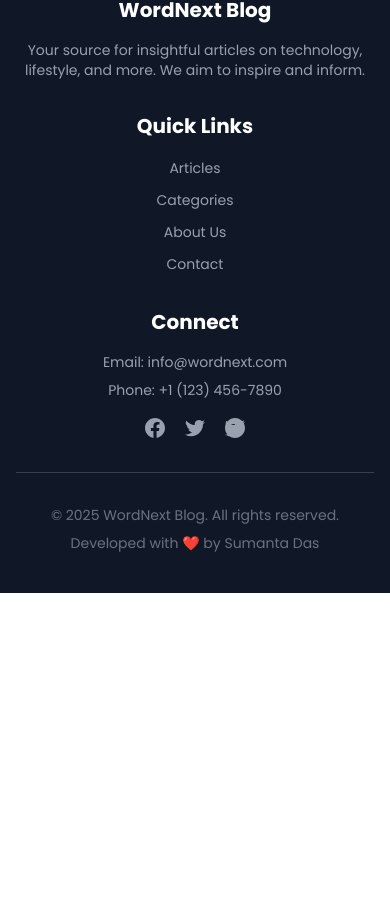
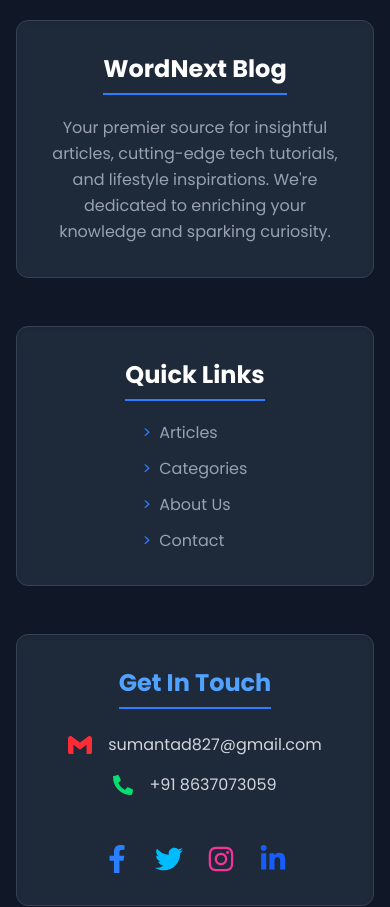
Before and after one commit to sdklick/blog_app_client, a Next.js app: page /writeblog in a window 390 px wide. Shown: the part 968-1875 px from the top of the page. Before the commit the page ends 1561 px from the top, so only its background shows below. Built offline with nearby package versions, Linux system fonts and the light colour scheme; no server answers.

Commit message:
add  some menu

```diff
--- /dev/null
+++ b/app/aboutus/page.jsx
@@ -0,0 +1,61 @@
+export default function AboutPage() {
+  return (
+    <main className="bg-gray-900 text-gray-300 font-inter">
+      {/* Intro */}
+      <section className="max-w-5xl mx-auto px-4 sm:px-6 lg:px-8 py-12 text-center">
+        <p className="text-lg sm:text-xl text-gray-400 max-w-3xl mx-auto">
+          At <span className="text-white font-semibold">WordNext</span>, we
+          believe in the power of storytelling. Whether you're here for tech,
+          lifestyle, or self-growth — you're in the right place.
+        </p>
+      </section>
+
+      {/* Highlights */}
+      <section className="max-w-6xl mx-auto px-4 sm:px-6 lg:px-8 py-12 grid gap-8 md:grid-cols-3">
+        <div className="bg-gray-800 text-center rounded-2xl shadow-lg p-6 hover:shadow-2xl transition-all duration-300">
+          <h2 className="text-xl font-semibold text-white mb-2">
+            📘 Our Mission
+          </h2>
+          <p className="text-gray-400 text-sm leading-relaxed">
+            To deliver content that inspires, informs, and empowers you in the
+            digital and real world alike.
+          </p>
+        </div>
+        <div className="bg-gray-800 text-center rounded-2xl shadow-lg p-6 hover:shadow-2xl transition-all duration-300">
+          <h2 className="text-xl font-semibold text-white mb-2">👥 Our Team</h2>
+          <p className="text-gray-400 text-sm leading-relaxed">
+            We're creators, coders, and thinkers passionate about sharing
+            valuable ideas with real impact.
+          </p>
+        </div>
+        <div className="bg-gray-800 text-center rounded-2xl shadow-lg p-6 hover:shadow-2xl transition-all duration-300">
+          <h2 className="text-xl font-semibold text-white mb-2">
+            🚀 Topics We Love
+          </h2>
+          <ul className="list-disc list-inside text-gray-400 text-sm space-y-1">
+            <li>Tech & Programming</li>
+            <li>Mindfulness & Growth</li>
+            <li>Trends & Inspiration</li>
+          </ul>
+        </div>
+      </section>
+
+      {/* Call to Action */}
+      <section className="bg-gray-800 py-12 mt-12 text-center px-4">
+        <h2 className="text-2xl sm:text-3xl font-bold text-white mb-4">
+          Want to Reach Out?
+        </h2>
+        <p className="text-gray-400 max-w-xl mx-auto mb-6">
+          We’d love to connect, collaborate, or just chat about ideas. Let’s
+          build something meaningful together.
+        </p>
+        <a
+          href="/contact"
+          className="inline-block bg-sky-500 text-white px-6 py-3 rounded-full text-sm font-semibold hover:bg-sky-600 transition"
+        >
+          Contact Us
+        </a>
+      </section>
+    </main>
+  );
+}
--- a/app/categories/page.jsx
+++ b/app/categories/page.jsx
@@ -19,34 +19,46 @@ const CategoryPage = () => {
   if (isError) return <p className="text-red-500">Failed to load Category.</p>;
 
   return (
-    <div className="min-h-screen bg-gray-900 py-12 px-4 sm:px-6 lg:px-8 font-inter">
+   <div className="min-h-screen bg-gradient-to-br from-gray-950 to-gray-800 py-16 px-4 sm:px-6 lg:px-8 font-inter text-white">
       <div className="max-w-7xl mx-auto">
-        <div className="grid grid-cols-1 md:grid-cols-2 lg:grid-cols-3 gap-8">
-          {allCategory?.map((cdata, id) => (
-            <Link key={cdata.category} href={`/categories/${cdata.category}`} className="block">
-              <div className="bg-gray-900 rounded-xl shadow-lg hover:shadow-xl transition-all duration-300 ease-in-out transform hover:-translate-y-1 overflow-hidden group relative">
-                {/* Category Icon & Background */}
-                <div className="p-8 flex items-center justify-center bg-gradient-to-br from-gray-800 to-gray-900">
+        <h1 className="text-4xl sm:text-5xl lg:text-6xl font-extrabold text-center mb-12 bg-clip-text text-transparent bg-gradient-to-r from-blue-400 to-indigo-600 animate-fadeInDown">
+          Explore Our Categories
+        </h1>
+
+        <div className="grid grid-cols-1 md:grid-cols-2 lg:grid-cols-3 xl:grid-cols-4 gap-8">
+          {allCategory?.map((cdata) => (
+            <Link key={cdata.category} href={`/categories/${cdata.category}`} className="block group">
+              <div className="bg-gray-800 rounded-3xl overflow-hidden shadow-2xl hover:shadow-blue-500/50 transition-all duration-500 ease-in-out transform hover:-translate-y-2 hover:scale-105 relative cursor-pointer border border-gray-700 hover:border-blue-500">
+
+                {/* Category Image/Icon */}
+                <div className="flex items-center justify-center bg-gradient-to-br from-gray-900 to-gray-800 border-b border-gray-700">
                   <Image
-                    src={`https://placehold.co/400x200/111827/F3F4F6?text=${cdata.category}`}
-                    width={400}
-                    height={200}
-                    alt="WordNext"
+                    // Consider using a more dynamic or visually appealing image source for categories
+                    // For now, keeping your placeholder with enhanced text color for visibility
+                    src={`https://placehold.co/600x300/111827/93C5FD?text=${encodeURIComponent(cdata.category)}`}
+                    width={600}
+                    height={300}
+                    alt={`${cdata.category} Category`}
+                    className="object-cover rounded-lg transform group-hover:scale-105 transition-transform duration-500 ease-in-out"
                   />
                 </div>
 
-                <div className="p-6">
-                  <h2 className="text-2xl text-center font-bold text-[#D4AF37] mb-2 group-hover:text-blue-400 transition-colors duration-200">
+                <div className="p-6 flex flex-col justify-between h-auto">
+                  <h2 className="text-3xl text-center font-extrabold text-blue-300 mb-3 group-hover:text-blue-500 transition-colors duration-300 tracking-wide">
                     {cdata.category}
                   </h2>
 
-                  <div className="flex items-center text-sm text-gray-300">
-                    <FcSalesPerformance size={20} />
-                    <span className="mx-2">{cdata.totalPosts} Posts</span>
+                  <div className="flex items-center justify-center text-sm text-gray-400 mt-2">
+                    <FcSalesPerformance size={22} className="mr-2 text-blue-400" />
+                    <span className="font-medium">{cdata.totalPosts} Posts</span>
                   </div>
                 </div>
 
-                <div className="absolute inset-0 bg-blue-500 opacity-0 group-hover:opacity-10 transition-opacity duration-300 pointer-events-none"></div>
+                {/* Overlay for subtle hover effect */}
+                <div className="absolute inset-0 bg-blue-500 opacity-0 group-hover:opacity-10 transition-opacity duration-300 pointer-events-none rounded-3xl"></div>
+
+                {/* Optional: Border glow on hover */}
+                <div className="absolute inset-0 rounded-3xl border-2 border-transparent group-hover:border-blue-500 opacity-0 group-hover:opacity-100 transition-opacity duration-500 pointer-events-none"></div>
               </div>
             </Link>
           ))}
--- a/app/globals.css
+++ b/app/globals.css
@@ -1 +1,13 @@
 @import "tailwindcss";
+
+@keyframes pulse {
+  0%, 100% {
+    opacity: 1;
+  }
+  50% {
+    opacity: .5;
+  }
+}
+.animate-pulse {
+  animation: pulse 2s cubic-bezier(0.4, 0, 0.6, 1) infinite;
+}
--- a/components/Footer.jsx
+++ b/components/Footer.jsx
@@ -1,74 +1,147 @@
-// components/Footer.js
-import Link from 'next/link';
+import Link from "next/link";
+import { SiGmail } from "react-icons/si";
+import {
+  FaPhoneAlt,
+  FaFacebookF,
+  FaTwitter,
+  FaInstagram,
+  FaLinkedinIn,
+} from "react-icons/fa";
 
-const Footer = () => {
-  const currentYear = new Date().getFullYear();
+const currentYear = new Date().getFullYear();
 
+const ModernFooter = () => {
   return (
-    <footer className="bg-gray-900 text-gray-300 py-10 px-4 sm:px-6 lg:px-8 font-inter shadow-inner-top">
-      <div className="max-w-7xl mx-auto grid grid-cols-1 md:grid-cols-3 gap-8 text-center md:text-left">
+    <footer className="bg-gray-900 text-gray-300 py-16 px-4 sm:px-6 lg:px-8 font-inter relative overflow-hidden">
+      <div className="max-w-7xl mx-auto grid grid-cols-1 md:grid-cols-3 lg:grid-cols-4 gap-12 text-center relative z-10">
         {/* About Section */}
-        <div>
-          <h3 className="text-xl font-bold text-white mb-4">WordNext Blog</h3>
-          <p className="text-gray-400 text-sm">
-            Your source for insightful articles on technology, lifestyle, and more. We aim to inspire and inform.
+        {/* Changed items-start to items-center for full centering on all screens */}
+        <div className="flex flex-col items-center bg-gray-800 p-8 rounded-xl shadow-inner border border-gray-700">
+          <h3 className="text-2xl font-extrabold text-white mb-5 border-b-2 border-blue-500 pb-2 inline-block">
+            WordNext Blog
+          </h3>
+          <p className="text-gray-400 text-base leading-relaxed">
+            Your premier source for insightful articles, cutting-edge tech
+            tutorials, and lifestyle inspirations. We're dedicated to enriching
+            your knowledge and sparking curiosity.
           </p>
         </div>
 
         {/* Quick Links Section */}
-        <div>
-          <h3 className="text-xl font-bold text-white mb-4">Quick Links</h3>
-          <ul className="space-y-2">
+        {/* Changed items-start to items-center for full centering on all screens */}
+        <div className="flex flex-col items-center bg-gray-800 p-8 rounded-xl shadow-inner border border-gray-700">
+          <h3 className="text-2xl font-extrabold text-white mb-5 border-b-2 border-blue-500 pb-2 inline-block">
+            Quick Links
+          </h3>
+          <ul className="space-y-3">
             <li>
-              <Link href="/articles" className="text-gray-400 hover:text-white transition-colors duration-200 text-sm">
-                Articles
+              <Link
+                href="/articles"
+                className="text-gray-400 hover:text-blue-400 transition-colors duration-300 text-base flex items-center"
+              >
+                <span className="mr-2 text-blue-500">&gt;</span> Articles
               </Link>
             </li>
             <li>
-              <Link href="/categories" className="text-gray-400 hover:text-white transition-colors duration-200 text-sm">
-                Categories
+              <Link
+                href="/categories"
+                className="text-gray-400 hover:text-blue-400 transition-colors duration-300 text-base flex items-center"
+              >
+                <span className="mr-2 text-blue-500">&gt;</span> Categories
               </Link>
             </li>
             <li>
-              <Link href="/about" className="text-gray-400 hover:text-white transition-colors duration-200 text-sm">
-                About Us
+              <Link
+                href="/aboutus"
+                className="text-gray-400 hover:text-blue-400 transition-colors duration-300 text-base flex items-center"
+              >
+                <span className="mr-2 text-blue-500">&gt;</span> About Us
               </Link>
             </li>
             <li>
-              <Link href="/contact" className="text-gray-400 hover:text-white transition-colors duration-200 text-sm">
-                Contact
+              <Link
+                href="/contact"
+                className="text-gray-400 hover:text-blue-400 transition-colors duration-300 text-base flex items-center"
+              >
+                <span className="mr-2 text-blue-500">&gt;</span> Contact
               </Link>
             </li>
+            {/* Add a Privacy Policy or Terms of Service link */}
           </ul>
         </div>
 
-        {/* Contact & Social Section */}
-        <div>
-          <h3 className="text-xl font-bold text-white mb-4">Connect</h3>
-          <p className="text-gray-400 text-sm mb-2">Email: info@wordnext.com</p>
-          <p className="text-gray-400 text-sm mb-4">Phone: +1 (123) 456-7890</p>
-          {/* Placeholder for social media icons - you can add real SVGs or links here */}
-          <div className="flex justify-center md:justify-start space-x-4">
-            <a href="#" className="text-gray-400 hover:text-white transition-colors duration-200" aria-label="Facebook">
-              <svg className="w-6 h-6" fill="currentColor" viewBox="0 0 24 24" aria-hidden="true"><path fillRule="evenodd" d="M22 12c0-5.523-4.477-10-10-10S2 6.477 2 12c0 4.991 3.657 9.128 8.438 9.878v-6.987h-2.54V12h2.54V9.797c0-2.506 1.492-3.89 3.776-3.89 1.094 0 2.238.195 2.238.195v2.46h-1.26c-1.243 0-1.63.771-1.63 1.562V12h2.773l-.443 2.89h-2.33V22H12c5.523 0 10-4.477 10-10z" clipRule="evenodd" /></svg>
+        {/* Contact Section - Modified to fit footer structure better */}
+        <div className="lg:col-span-2 flex flex-col items-center bg-gray-800 p-8 rounded-xl shadow-inner border border-gray-700">
+          <h3 className="text-2xl font-extrabold text-blue-400 mb-6 border-b-2 border-blue-500 pb-2 inline-block">
+            Get In Touch
+          </h3>
+
+          {/* Gmail */}
+          <div className="flex items-center gap-4 mb-4 text-gray-300 hover:text-white transition-colors duration-200">
+            <SiGmail className="text-red-500 text-2xl flex-shrink-0" />
+            <p className="text-base font-medium">sumantad827@gmail.com</p>
+          </div>
+
+          {/* Phone */}
+          <div className="flex items-center gap-4 mb-6 text-gray-300 hover:text-white transition-colors duration-200">
+            <FaPhoneAlt className="text-green-400 text-xl flex-shrink-0" />
+            <p className="text-base font-medium">+91 8637073059</p>
+          </div>
+
+          {/* Social Media */}
+          <div className="flex justify-center gap-6 mt-6 w-full">
+            {" "}
+            {/* Removed md:justify-start */}
+            <a
+              href="https://www.facebook.com/yourprofile"
+              target="_blank"
+              rel="noopener noreferrer"
+              aria-label="Facebook"
+              className="text-blue-500 hover:text-white transform hover:scale-110 transition-all duration-300"
+            >
+              <FaFacebookF className="w-7 h-7" />
             </a>
-            <a href="#" className="text-gray-400 hover:text-white transition-colors duration-200" aria-label="Twitter">
-              <svg className="w-6 h-6" fill="currentColor" viewBox="0 0 24 24" aria-hidden="true"><path d="M8.29 20.251c7.547 0 11.675-6.253 11.675-11.675 0-.178 0-.355-.012-.53A8.348 8.348 0 0022 5.92a8.19 8.19 0 01-2.357.646 4.118 4.118 0 001.804-2.27 8.224 8.224 0 01-2.605.996 4.107 4.107 0 00-6.993 3.743 11.65 11.65 0 01-8.417-4.293 4.106 4.106 0 001.27 5.477A4.072 4.072 0 014 9.092v.052a4.105 4.105 0 003.292 4.022 4.095 4.095 0 01-1.853.07 4.108 4.108 0 003.834 2.85A8.233 8.233 0 012 18.407a11.616 11.616 0 006.29 1.84"></path></svg>
+            <a
+              href="https://twitter.com/yourprofile"
+              target="_blank"
+              rel="noopener noreferrer"
+              aria-label="Twitter"
+              className="text-sky-400 hover:text-white transform hover:scale-110 transition-all duration-300"
+            >
+              <FaTwitter className="w-7 h-7" />
             </a>
-            <a href="#" className="text-gray-400 hover:text-white transition-colors duration-200" aria-label="Instagram">
-              <svg className="w-6 h-6" fill="currentColor" viewBox="0 0 24 24" aria-hidden="true"><path fillRule="evenodd" d="M12 2C6.477 2 2 6.477 2 12s4.477 10 10 10 10-4.477 10-10S17.523 2 12 2zm-3.5 6h3.5a.5.5 0 01.5.5v3.5a.5.5 0 01-.5.5h-3.5a.5.5 0 01-.5-.5v-3.5a.5.5 0 01.5-.5z" clipRule="evenodd" /><path fillRule="evenodd" d="M8.29 20.251c7.547 0 11.675-6.253 11.675-11.675 0-.178 0-.355-.012-.53A8.348 8.348 0 0022 5.92a8.19 8.19 0 01-2.357.646 4.118 4.118 0 001.804-2.27 8.224 8.224 0 01-2.605.996 4.107 4.107 0 00-6.993 3.743 11.65 11.65 0 01-8.417-4.293 4.106 4.106 0 001.27 5.477A4.072 4.072 0 014 9.092v.052a4.105 4.105 0 003.292 4.022 4.095 4.095 0 01-1.853.07 4.108 4.108 0 003.834 2.85A8.233 8.233 0 012 18.407a11.616 11.616 0 006.29 1.84"></path></svg>
+            <a
+              href="https://www.instagram.com/yourprofile"
+              target="_blank"
+              rel="noopener noreferrer"
+              aria-label="Instagram"
+              className="text-pink-500 hover:text-white transform hover:scale-110 transition-all duration-300"
+            >
+              <FaInstagram className="w-7 h-7" />
+            </a>
+            <a
+              href="https://www.linkedin.com/in/yourprofile"
+              target="_blank"
+              rel="noopener noreferrer"
+              aria-label="LinkedIn"
+              className="text-blue-600 hover:text-white transform hover:scale-110 transition-all duration-300"
+            >
+              <FaLinkedinIn className="w-7 h-7" />
             </a>
           </div>
         </div>
       </div>
 
-      {/* Copyright and Developer Attribution */}
-      <div className="border-t border-gray-700 mt-8 pt-8 text-center text-sm text-gray-500">
+      {/* Copyright */}
+      <div className="border-t border-gray-700 mt-16 pt-8 text-center text-sm text-gray-500 relative z-10">
         <p>&copy; {currentYear} WordNext Blog. All rights reserved.</p>
-        <p className="mt-2">Developed with ❤️ by Sumanta Das</p>
+        <p className="mt-2 text-gray-400">
+          Developed with <span className="text-red-500 animate-pulse">❤️</span>{" "}
+          by Sumanta Das
+        </p>
       </div>
     </footer>
   );
 };
 
-export default Footer;
+export default ModernFooter;
```
Also changed, not shown: app/page.js (+15 -15 lines), components/Navbar.jsx (+14 -2 lines), public/brand.png (added).
